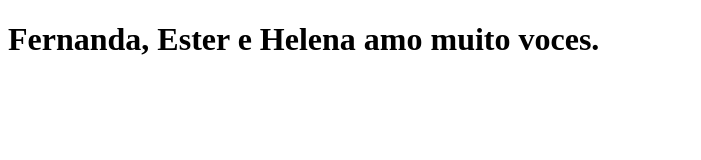
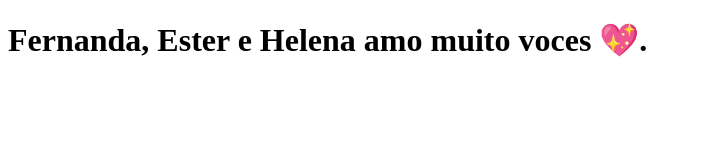
Before and after one commit to iacontroldouglassilva-ops/clone-tabnews, a Next.js app: page / in a window 1280 px wide. Shown: the top 160 px of the page, without its empty margins (0-701 px from the left). Built offline with nearby package versions, Linux system fonts and the light colour scheme.

Commit message:
coração adicionado

```diff
--- a/pages/index.js
+++ b/pages/index.js
@@ -1,5 +1,5 @@
 function Home(){
-    return <h1>Fernanda, Ester e Helena amo muito voces.</h1>
+    return <h1>Fernanda, Ester e Helena amo muito voces 💖.</h1>
 }
 
 export default Home;
```
